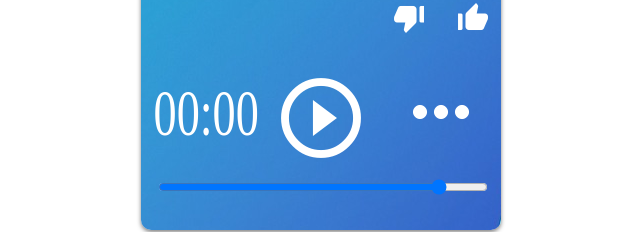
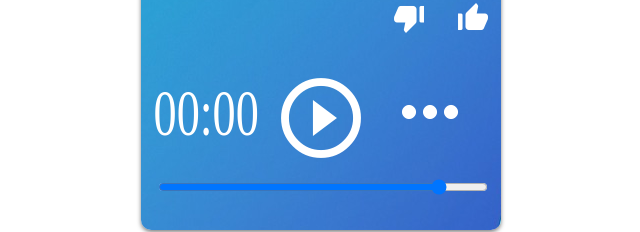
Before and after one commit to charismental/radio-app, a Vue app: page / in a window 1280 px wide. Shown: the part 418-650 px from the top of the page, without its empty margins (319-959 px from the left). Built offline with nearby package versions, Linux system fonts and the light colour scheme; no server answers.

Commit message:
tweaked more-info icon

```diff
--- a/src/components/Player.vue
+++ b/src/components/Player.vue
@@ -129,8 +129,7 @@ export default {
 }
 .more-info {
   grid-area: i;
-  margin-left: auto;
-  margin-right: auto;
+  margin-left: 7px;
 }
 .volume-slider {
   grid-area: j;
```
